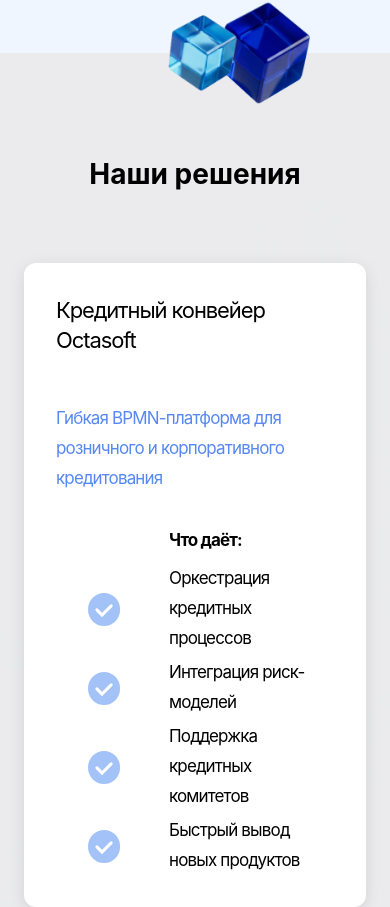
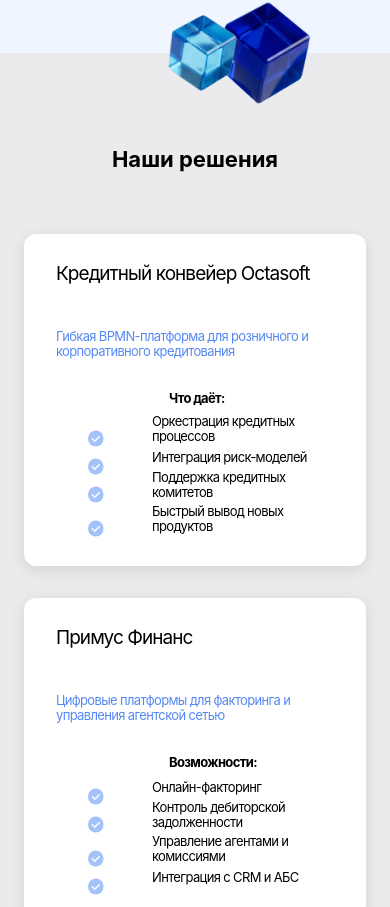
Before and after one commit to Dizel714/f-tech-landing, a Vue app: page / in a window 390 px wide. Shown: the part 1403-2310 px from the top of the page. Built offline with nearby package versions, Linux system fonts and the light colour scheme.

Commit message:
Доделал солюшионс

```diff
--- a/src/components/sections/SolutionsSection.vue
+++ b/src/components/sections/SolutionsSection.vue
@@ -141,13 +141,11 @@
 
 }
 
-/* --- Grid 2×2 --- */
+/* --- Grid 2×2: гибкие дорожки, без фиксированных 848px×2 (иначе горизонтальный скролл) --- */
 .solutions__grid {
   display: grid;
-  grid-template-columns: repeat(2, 848px);
+  grid-template-columns: repeat(2, minmax(0, 1fr));
   gap: var(--spacing-xl);
-
-  /* ↓ Настрой gap между карточками по дизайну */
 }
 
 /* ==========================================================================
@@ -158,7 +156,10 @@
   display: flex;
   flex-direction: column;
   gap: var(--spacing-md);
-  width: 848px;
+  width: 100%;
+  min-width: 0;
+  max-width: 848px;
+  justify-self: center;
 
   padding: var(--spacing-xl);
   border-radius: var(--radius-lg);
@@ -258,12 +259,14 @@
 
 /* --- Адаптив --- */
 @media (max-width: 1440px) {
-  .solutions__grid {
-    grid-template-columns: repeat(2, 1fr);
+  .solutions__heading {
+  font-size: 38px;
+  line-height: 38px;
   }
 
-  .solution-card {
-    width: 100%;
+  .solution-card__title {
+  font-size: 29px;
+  line-height: 22px;
   }
 
   .solution-card:nth-child(1),
@@ -272,55 +275,89 @@
   .solution-card:nth-child(4) {
     height: auto;
   }
-}
-
-@media (max-width: 1024px) {
-  .solutions__heading {
-    font-size: 36px;
-  }
-
-  .solution-card__title {
-    font-size: 28px;
-  }
 
   .solution-card__description {
-    font-size: 20px;
+  font-size: 20px;
+  line-height: 22px;
   }
 
   .solution-card__advantage-text,
   .solution-card__advantages-heading {
     font-size: 20px;
-    line-height: 36px;
+    line-height: 22px;
   }
+
+  .solution-card__check-icon {
+  width: 24px;
+  height: 24px;
+}
 }
 
-@media (max-width: 793px) {
+@media (max-width: 1024px) {
+  .solutions__heading {
+  font-size: 28px;
+  line-height: 27px;
+  }
+
   .solutions__grid {
     grid-template-columns: 1fr;
   }
 
-  .solutions__heading {
-    font-size: 28px;
-  }
 
   .solution-card__title {
-    font-size: 22px;
+  font-size: 24px;
+  line-height: 19px;
   }
 
   .solution-card__description {
-    font-size: 17px;
+  font-size: 17px;
+  line-height: 19px;
   }
 
   .solution-card__advantage-text,
   .solution-card__advantages-heading {
     font-size: 17px;
-    line-height: 30px;
+    line-height: 19px;
   }
+
+  .solution-card__check-icon {
+  width: 21px;
+  height: 21px;
+}
+}
+
+@media (max-width: 793px) {
+  .solutions__heading {
+  font-size: 22px;
+  line-height: 21px;
+  }
+
+  .solution-card__title {
+  font-size: 19px;
+  line-height: 15px;
+  }
+
+  .solution-card__description {
+  font-size: 13px;
+  line-height: 15px;
+  }
+
+  .solution-card__advantage-text,
+  .solution-card__advantages-heading {
+    font-size: 13px;
+    line-height: 15px;
+  }
+
+    .solution-card__check-icon {
+  width: 16px;
+  height: 16px;
+}
 }
 
 @media (max-width: 375px) {
   .solutions__heading {
-    font-size: 22px;
+  font-size: 12px;
+  line-height: 14px;
   }
 
   .solution-card {
@@ -328,12 +365,14 @@
   }
 
   .solution-card__title {
-    font-size: 18px;
-    margin-bottom: var(--spacing-sm);
+  font-size: 18px;
+  line-height: 14px;
+  margin-bottom: var(--spacing-sm);
   }
 
   .solution-card__description {
-    font-size: 14px;
+  font-size: 12px;
+  line-height: 14px;
   }
 
   .solution-card__advantage-text,
@@ -345,6 +384,11 @@
   .solution-card__advantage-item {
     gap: var(--spacing-md);
   }
+
+  .solution-card__check-icon {
+  width: 15px;
+  height: 15px;
+}
 }
 
 </style>
```
